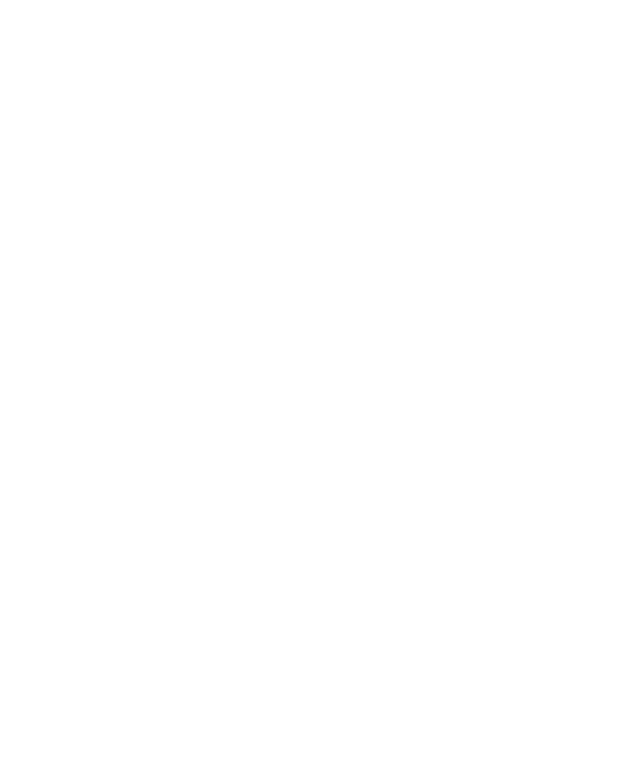
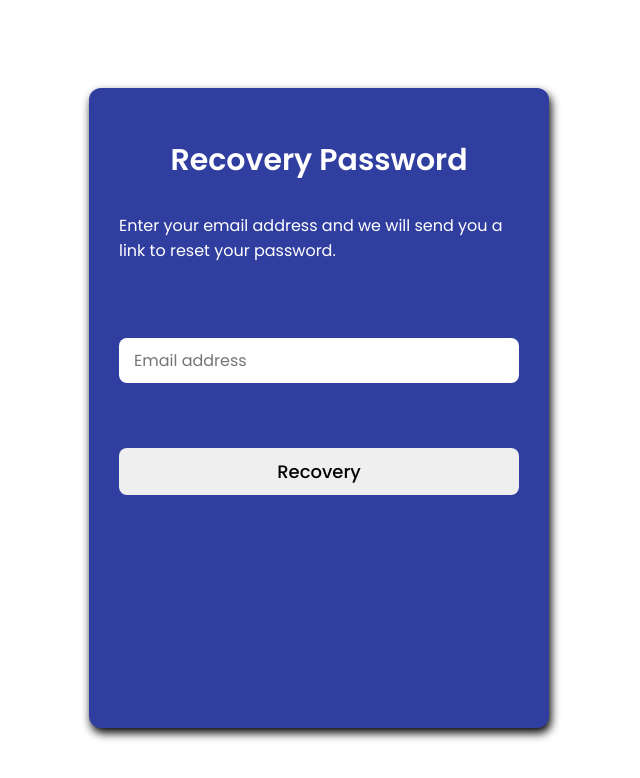
Before and after one commit to hrcamilo11/ProyectoPlataformasNotas, an Angular app: page /recovery in a window 1280 px wide. Before the commit this address led to /. Shown: the top 778 px of the page, without its empty margins (321-961 px from the left). Built offline with nearby package versions, Linux system fonts and the light colour scheme.

Commit message:
Add: Recovery pass - View

```diff
--- a/src/app/app.routes.ts
+++ b/src/app/app.routes.ts
@@ -1,9 +1,12 @@
 import { Routes } from '@angular/router';
 import {LoginComponent} from "./login/login.component";
 import {AppComponent} from "./app.component";
+import {RecoveryPasswordComponent} from "./recovery-password/recovery-password.component";
 
 
 export const routes: Routes = [
   {path: '', component: AppComponent},
   {path: 'login', component: LoginComponent},
+  {path: 'recovery', component: RecoveryPasswordComponent},
+
 ];
--- a/src/app/login/login.component.css
+++ b/src/app/login/login.component.css
@@ -5,6 +5,7 @@
   padding: 0;
   box-sizing: border-box;
   font-family: 'Poppins', sans-serif;
+
 }
 
 a{
@@ -12,22 +13,22 @@
 }
 
 body{
-  padding: 30px;
-  height: 100vh;
+  margin:30px 0;
+  height: 95vh;
   display: flex;
   align-items: center;
   justify-content: center;
-  background: #f0f0f0;
 }
 
 .container{
+  margin: 50px auto;
   position: relative;
   width: 460px;
   height: 640px;
   border-radius: 12px;
   padding: 20px 30px 120px;
   background: #303f9f;
-  box-shadow: 0 5px 10px rgba(0, 0, 0, 0.1);
+  box-shadow: 2px 5px 10px #000000;
   overflow: hidden;
 }
 
@@ -168,3 +169,11 @@
 .container.active .signup-section header{
   opacity: 0.6;
 }
+
+.login-form{
+  display: flex;
+}
+
+.signup-form{
+  display: flex;
+}
--- a/src/app/login/login.component.html
+++ b/src/app/login/login.component.html
@@ -22,7 +22,7 @@
       <div class="line"></div>
     </div>
 
-    <form>
+    <form class="singup-form">
       <input type="text" placeholder="Full name" required>
       <input type="email" placeholder="Email address" required>
       <input type="password" placeholder="Password" required>
@@ -46,7 +46,7 @@
       <div class="line"></div>
     </div>
 
-    <form>
+    <form class="login-form">
       <input type="email" placeholder="Email address" required>
       <input type="password" placeholder="Password" required>
       <a href="#">Forget Password?</a>
--- a/src/app/recovery-password/recovery-password.component.css
+++ b/src/app/recovery-password/recovery-password.component.css
@@ -0,0 +1,93 @@
+@import url('https://fonts.googleapis.com/css2?family=Poppins:wght@300;400;500;600;700;800&display=swap');
+
+*{
+  margin: 0;
+  padding: 0;
+  box-sizing: border-box;
+  font-family: 'Poppins', sans-serif;
+
+}
+
+a{
+  text-decoration: none;
+}
+
+body{
+  height: 100vh;
+  display: flex;
+  align-items: center;
+  justify-content: center;
+}
+
+.container{
+  position: relative;
+  width: 460px;
+  height: 640px;
+  border-radius: 12px;
+  padding: 20px 30px 120px;
+  background: #303f9f;
+  box-shadow: 2px 5px 10px #000000;
+  overflow: hidden;
+
+}
+
+.recovery-section{
+  display: flex;
+  flex-direction: column;
+  justify-content: space-between;
+}
+
+.recovery-section header{
+  font-size: 30px;
+  text-align: center;
+  color: #fff;
+  font-weight: 600;
+  cursor: pointer;
+  padding: 30px 0;
+}
+
+.recovery-section span{
+  color: #fff
+}
+
+.container form{
+  display: flex;
+  flex-direction: column;
+  gap: 20px;
+  margin-top: 30px;
+}
+
+form input{
+  outline: none;
+  border: none;
+  margin-top: 45px;
+  padding: 10px 15px;
+  font-size: 16px;
+  color: #333;
+  font-weight: 400;
+  border-radius: 8px;
+  background: #fff;
+}
+
+form a{
+  color: #333;
+}
+
+.recovery-section form a{
+  color: #fff;
+}
+
+form .btn{
+  margin-top: 45px;
+  border: none;
+  padding: 10px 15px;
+  border-radius: 8px;
+  font-size: 18px;
+  font-weight: 500;
+  cursor: pointer;
+}
+
+
+.container.active .recovery-section header{
+  opacity: 0.6;
+}
--- a/src/app/recovery-password/recovery-password.component.html
+++ b/src/app/recovery-password/recovery-password.component.html
@@ -1 +1,26 @@
-<p>recovery-password works!</p>
+<head>
+  <meta charset="UTF-8">
+  <meta name="viewport" content="width=device-width, initial-scale=1.0">
+  <link href='https://unpkg.com/boxicons@2.1.4/css/boxicons.min.css' rel='stylesheet'>
+  <title>Animated Login Design #02 | AsmrProg</title>
+</head>
+
+<body>
+
+<div class="container">
+  <div class="recovery-section">
+    <header>Recovery Password</header>
+
+    <span class="information">Enter your email address and we will send you a link to reset your password.</span>
+
+    <form>
+
+      <input type="email" placeholder="Email address" required>
+
+      <button type="submit" class="btn">Recovery</button>
+    </form>
+
+  </div>
+</div>
+
+</body>
--- a/src/app/recovery-password/recovery-password.component.ts
+++ b/src/app/recovery-password/recovery-password.component.ts
@@ -1,4 +1,5 @@
 import { Component } from '@angular/core';
+import {CargarScriptsService} from "../cargar-scripts.service";
 
 @Component({
   selector: 'app-recovery-password',
@@ -9,4 +10,10 @@
 })
 export class RecoveryPasswordComponent {
 
+  constructor(_CargarScript:CargarScriptsService) {
+
+    _CargarScript.Carga(['recovery/recovery']);
+
+  }
+
 }
--- /dev/null
+++ b/src/assets/js/recovery/recovery.js
@@ -0,0 +1,11 @@
+const container = document.querySelector('.container');
+const signupButton = document.querySelector('.signup-section header');
+const loginButton = document.querySelector('.login-section header');
+
+loginButton.addEventListener('click', () => {
+  container.classList.add('active');
+});
+
+signupButton.addEventListener('click', () => {
+  container.classList.remove('active');
+});
```
